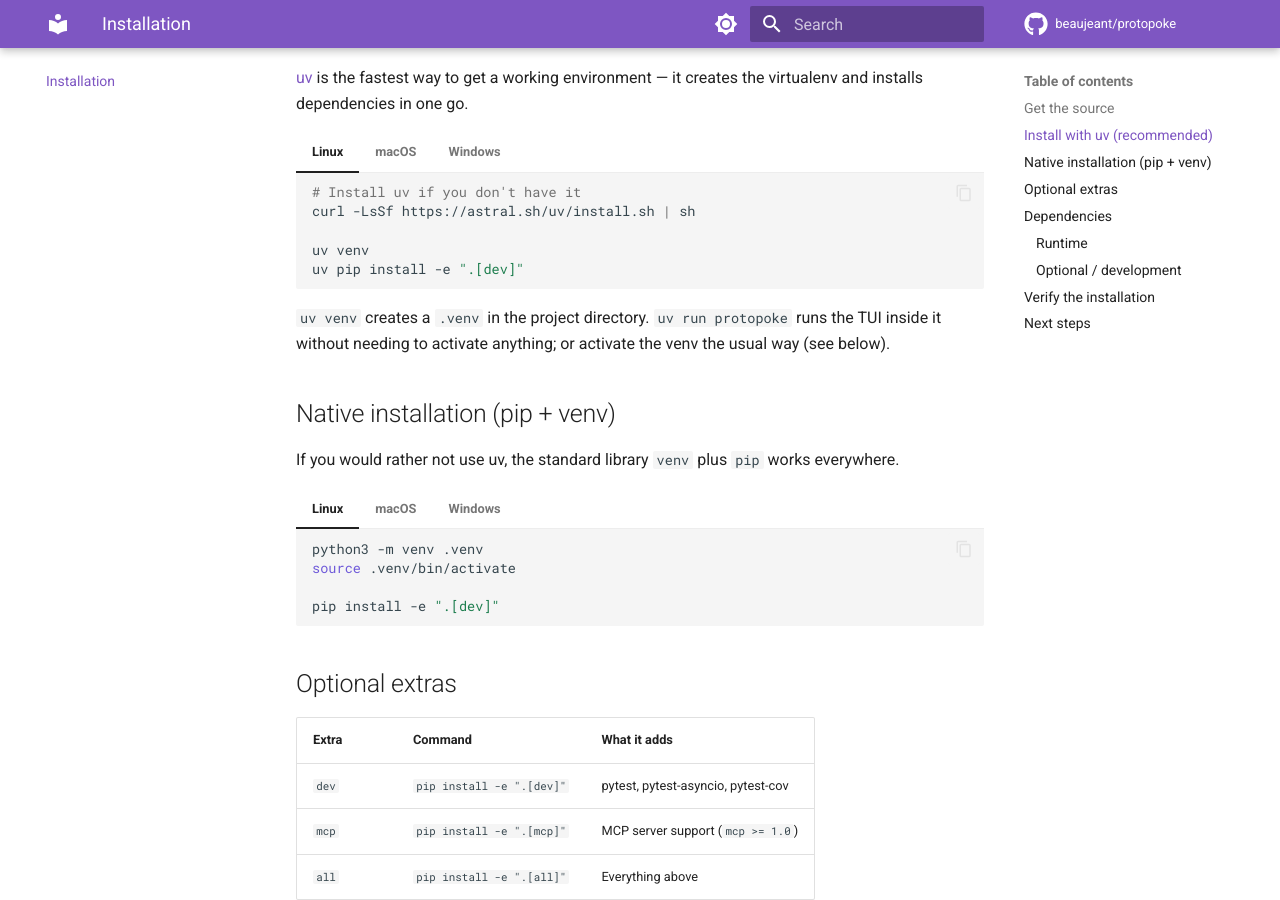
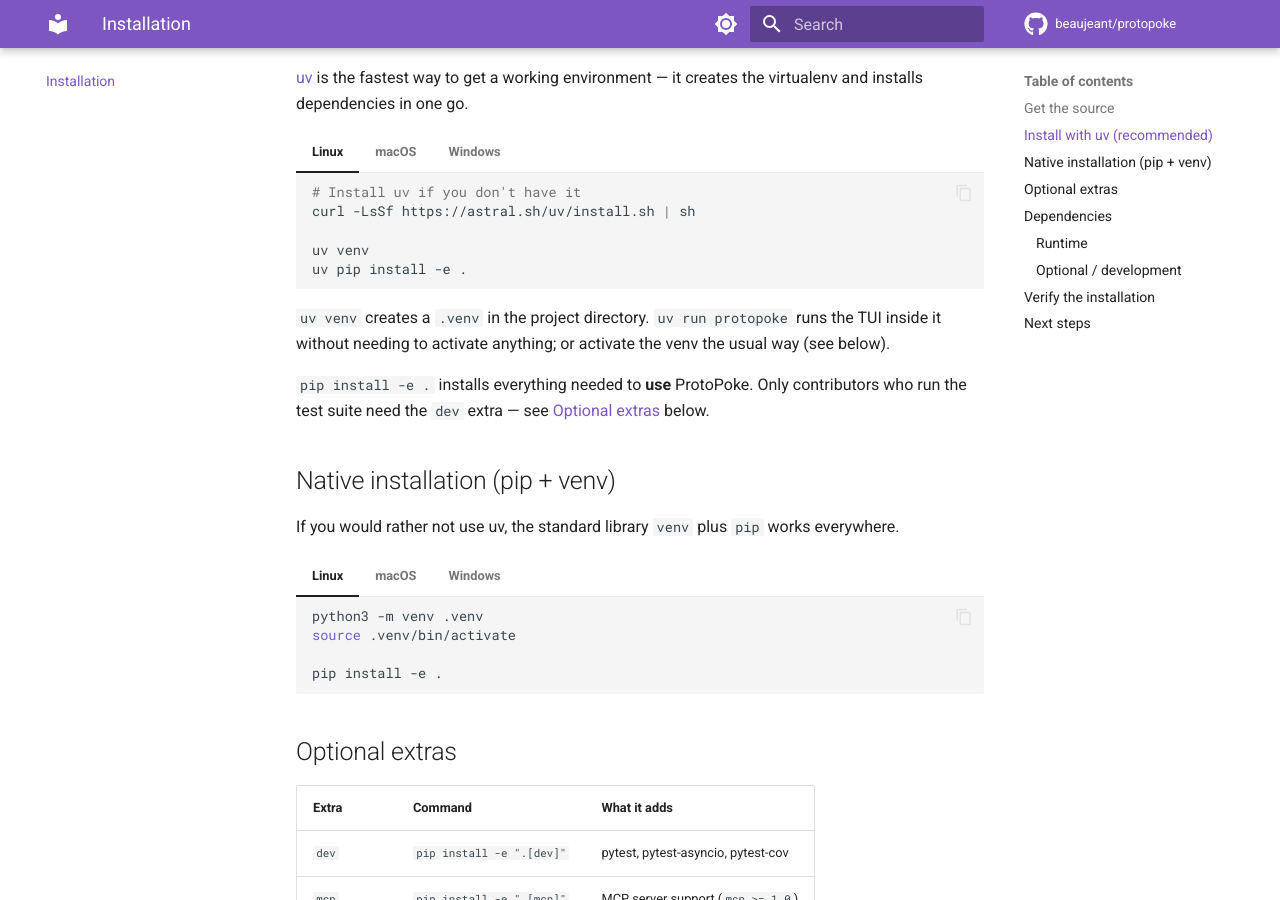
Before and after one commit to beaujeant/ProtoPoke, an MkDocs documentation site: the page built from docs/installation.md, in a window 1280 px wide and 900 px high, scrolled down 429 px. Built offline with MkDocs 1.6.1 and Material for MkDocs 9.7.7, drawn with Linux system fonts in a browser that asks for light colours; comment, search, counter and statistics services are not loaded; some of the changed text lies outside the part shown.

Commit message:
docs: default to minimal install instead of [dev] extra
Most users only want to run ProtoPoke, not its test suite. Recommend the
plain `pip install -e .` and present `[dev]`/`[mcp]` as optional extras.

https://claude.ai/code/session_01AZhD1Yi3PCbZHyt25NQTiV

````diff
--- a/docs/installation.md
+++ b/docs/installation.md
@@ -22,7 +22,7 @@ environment — it creates the virtualenv and installs dependencies in one go.
     curl -LsSf https://astral.sh/uv/install.sh | sh
 
     uv venv
-    uv pip install -e ".[dev]"
+    uv pip install -e .
     ```
 
 === "macOS"
@@ -32,7 +32,7 @@ environment — it creates the virtualenv and installs dependencies in one go.
     curl -LsSf https://astral.sh/uv/install.sh | sh
 
     uv venv
-    uv pip install -e ".[dev]"
+    uv pip install -e .
     ```
 
 === "Windows"
@@ -42,12 +42,16 @@ environment — it creates the virtualenv and installs dependencies in one go.
     powershell -ExecutionPolicy ByPass -c "irm https://astral.sh/uv/install.ps1 | iex"
 
     uv venv
-    uv pip install -e ".[dev]"
+    uv pip install -e .
     ```
 
 `uv venv` creates a `.venv` in the project directory. `uv run protopoke`
 runs the TUI inside it without needing to activate anything; or activate the
 venv the usual way (see below).
+
+`pip install -e .` installs everything needed to **use** ProtoPoke. Only
+contributors who run the test suite need the `dev` extra — see
+[Optional extras](#optional-extras) below.
 
 ## Native installation (pip + venv)
 
@@ -60,7 +64,7 @@ works everywhere.
     python3 -m venv .venv
     source .venv/bin/activate
 
-    pip install -e ".[dev]"
+    pip install -e .
     ```
 
 === "macOS"
@@ -69,7 +73,7 @@ works everywhere.
     python3 -m venv .venv
     source .venv/bin/activate
 
-    pip install -e ".[dev]"
+    pip install -e .
     ```
 
     !!! note
@@ -83,7 +87,7 @@ works everywhere.
     py -3 -m venv .venv
     .venv\Scripts\activate
 
-    pip install -e ".[dev]"
+    pip install -e .
     ```
 
     !!! tip
@@ -125,7 +129,7 @@ With uv, replace `pip install` with `uv pip install`.
 # Launch the terminal UI
 protopoke
 
-# Run the test suite
+# Run the test suite (requires the `dev` extra)
 pytest
 ```
 
````
Also changed, not shown: README.md (+8 -1 lines).
